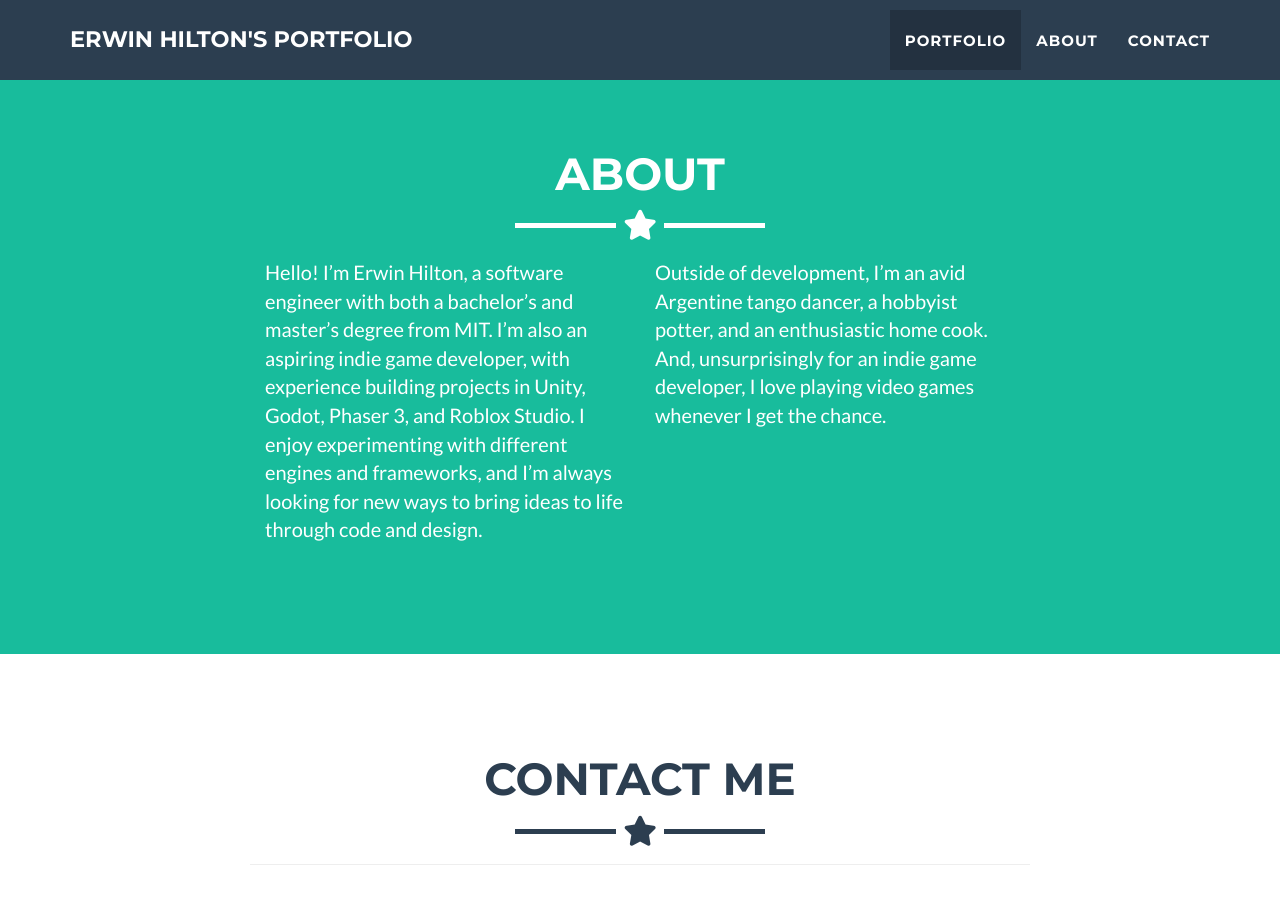
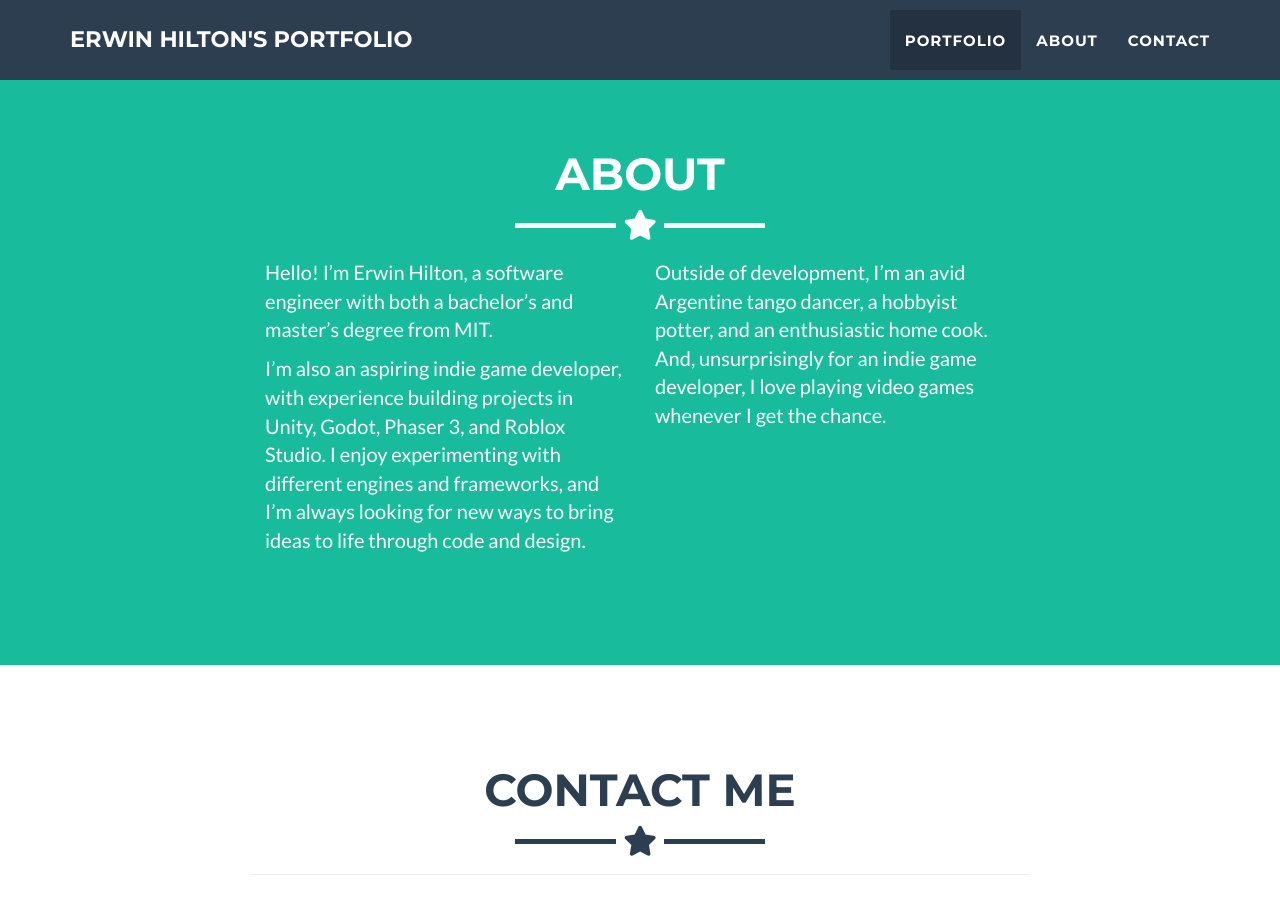
Before and after one commit to abalonequilt/portfolio, a Jekyll site: the page built from _posts/examples/2014-07-18-project-1.markdown, in a window 1280 px wide and 900 px high, scrolled down 1623 px. Built offline with Jekyll 4.4.1, drawn with Linux system fonts in a browser that asks for light colours.

```diff
--- a/_includes/about.html
+++ b/_includes/about.html
@@ -9,9 +9,11 @@
     </div>
     <div class="row">
       <div class="col-lg-4 col-lg-offset-2">
-        <p>Hello! I’m Erwin Hilton, a software engineer with both a bachelor’s and master’s degree from MIT.
+        <p>Hello! I’m Erwin Hilton, a software engineer with both a bachelor’s and master’s degree from MIT. </p>
 
-          I’m also an aspiring indie game developer, with experience building projects in Unity, Godot, Phaser 3, and Roblox Studio. I enjoy experimenting with different engines and frameworks, and I’m always looking for new ways to bring ideas to life through code and design.
+        <p>I’m also an aspiring indie game developer, with experience building projects in Unity, Godot, Phaser 3, and Roblox Studio.
+          I enjoy experimenting with different engines and frameworks,
+          and I’m always looking for new ways to bring ideas to life through code and design. </p>
 
           </div>
       <div class="col-lg-4">
```
